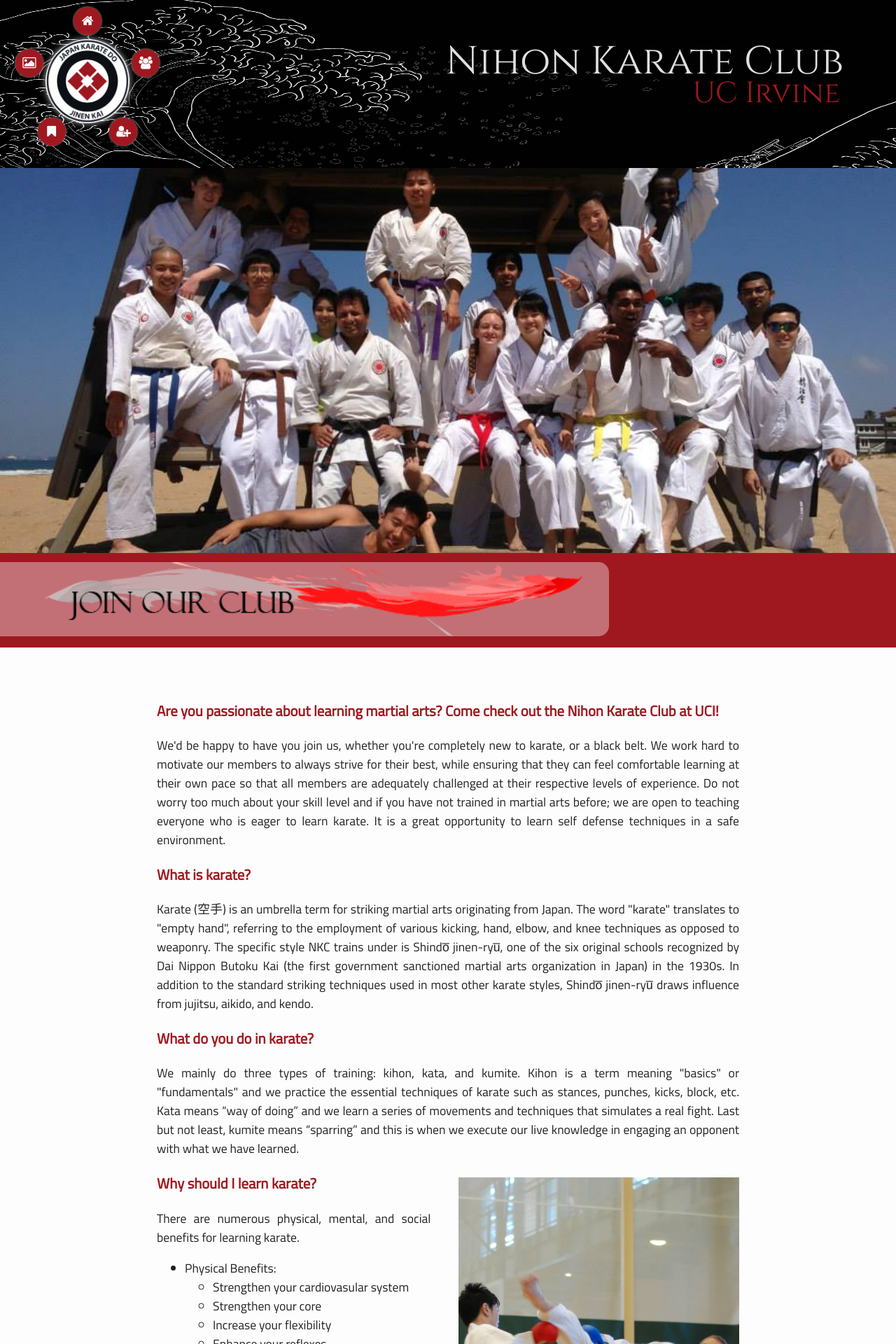
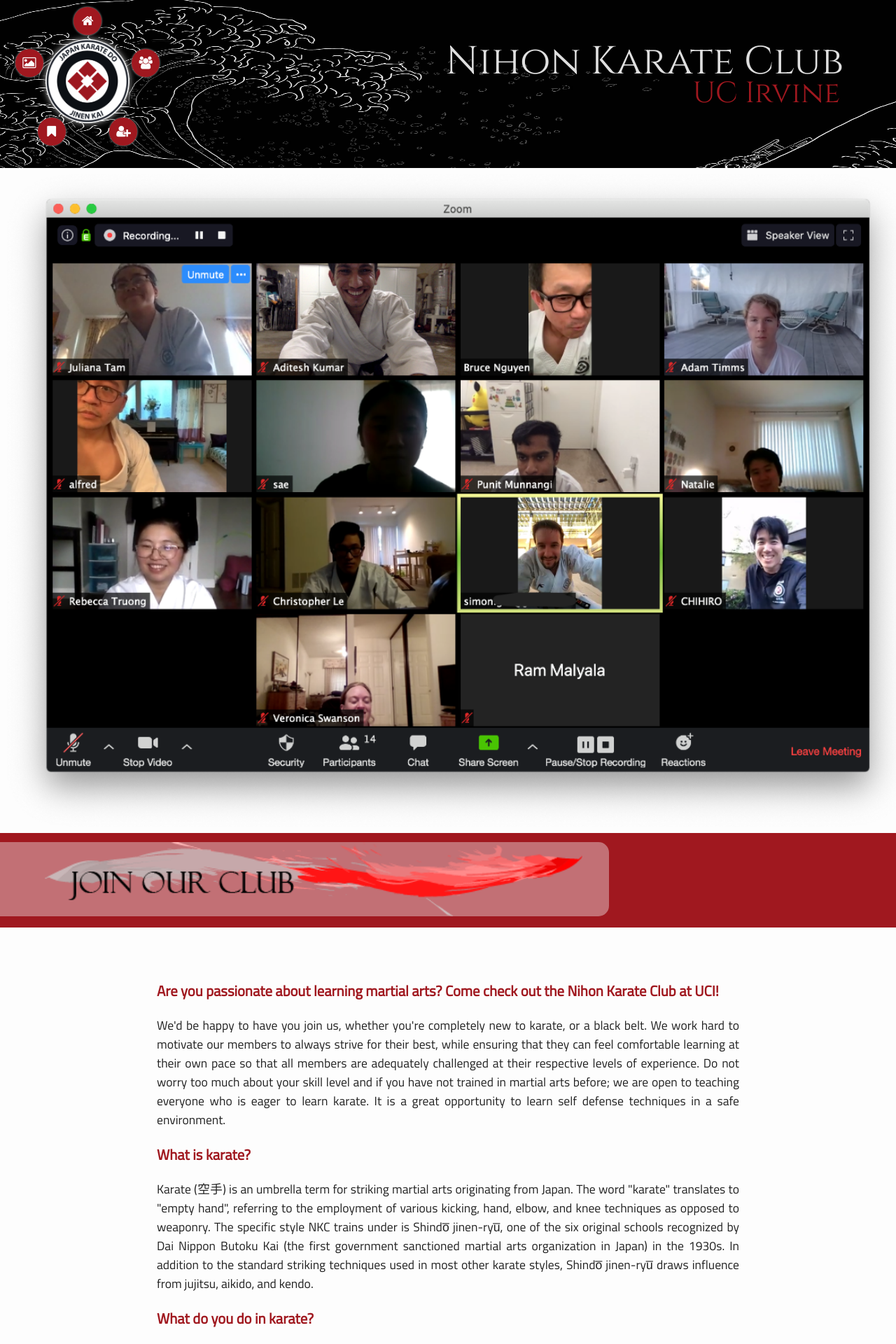
Before and after one commit to nihonkarateuci/nihonkarateuci.github.io, a PHP site: page /join.html in a window 1280 px wide. Shown: the top 1920 px of the page at 70% size. Run offline with PHP 8.4, Linux system fonts and the light colour scheme.

Commit message:
Update images on join page

```diff
--- a/about.html
+++ b/about.html
@@ -301,7 +301,7 @@
                     <div class="card" style="grid-column-start: 4; grid-column-end: 5;">
                         <div class="card-content shadow">
                             <div class="card-front">
-                                <img class="card-img" src="images/portraits/punit.jpg">
+                                <img class="card-img" src="images/portraits/jacklin.jpg">
                                 <div class="name">
                                     <span>Jacklin Chang</span>
                                     <span class="position">Secretary</span>
@@ -393,6 +393,7 @@
                 </div>
             </footer>
         </div>
+        <!--
         <div class="page-container-mobile">
             <header class="header-mobile">
                 <button id="toggle-button" class="toggle-button gray-text" onclick="toggleMenu()">&#9776;</button>
@@ -763,6 +764,7 @@
                     <span>&copy; 2009-<script type="text/javascript">document.write(new Date().getFullYear());</script> Nihon Karate Club at UC Irvine</span>
                 </div>
             </footer>
+            -->
         </div>
     </body>
 </html>
--- a/join.html
+++ b/join.html
@@ -49,7 +49,7 @@
             </nav>
         </header>
         <main>
-            <div class="page-image" style="background-image: url(images/join_1.jpg); background-position: 0% 55%;"></div>
+            <div class="page-image" style="background-image: url(images/karatezoom.jpg); background-position: 0% 55%;"></div>
             <div class="title-banner">
                 <img src="images/banners/banner-join.png">
             </div>
@@ -78,7 +78,7 @@
                     that simulates a real fight. Last but not least, kumite means “sparring” and this is when we execute our
                     live knowledge in engaging an opponent with what we have learned.
                 </p>
-                <img src="images/join_0.jpg" style="float: right; height: 600px; margin: 10px 0 40px 40px;">
+                <img src="images/karateog.jpg" style="float: right; height: 600px; margin: 10px 0 40px 40px;">
                 <h3><b>Why should I learn karate?</b></h3>
                 <p>There are numerous physical, mental, and social benefits for learning karate.</p>
                 <ul>
--- a/styles/home.css
+++ b/styles/home.css
@@ -3,7 +3,7 @@
 /************************/
 .slideshow {
     width: 100%;
-    height: 750px;
+    height: 850px;
     background-image: url('../images/home/socaltournament.jpg');
     background-position: center;
     background-repeat: no-repeat;
--- a/styles/index.css
+++ b/styles/index.css
@@ -435,7 +435,7 @@ header {
 @media only screen and (min-width: 872px) {
     /* Image at the top of the page */
     .page-image {
-        height: 550px;
+        height: 950px;
     }
 
     /* Title for content pages */
```
Also changed, not shown: images/karateog.jpg (added), images/karatezoom.jpg (added), images/portraits/jacklin.jpg (added), images/portraits/punit.jpg (added).
